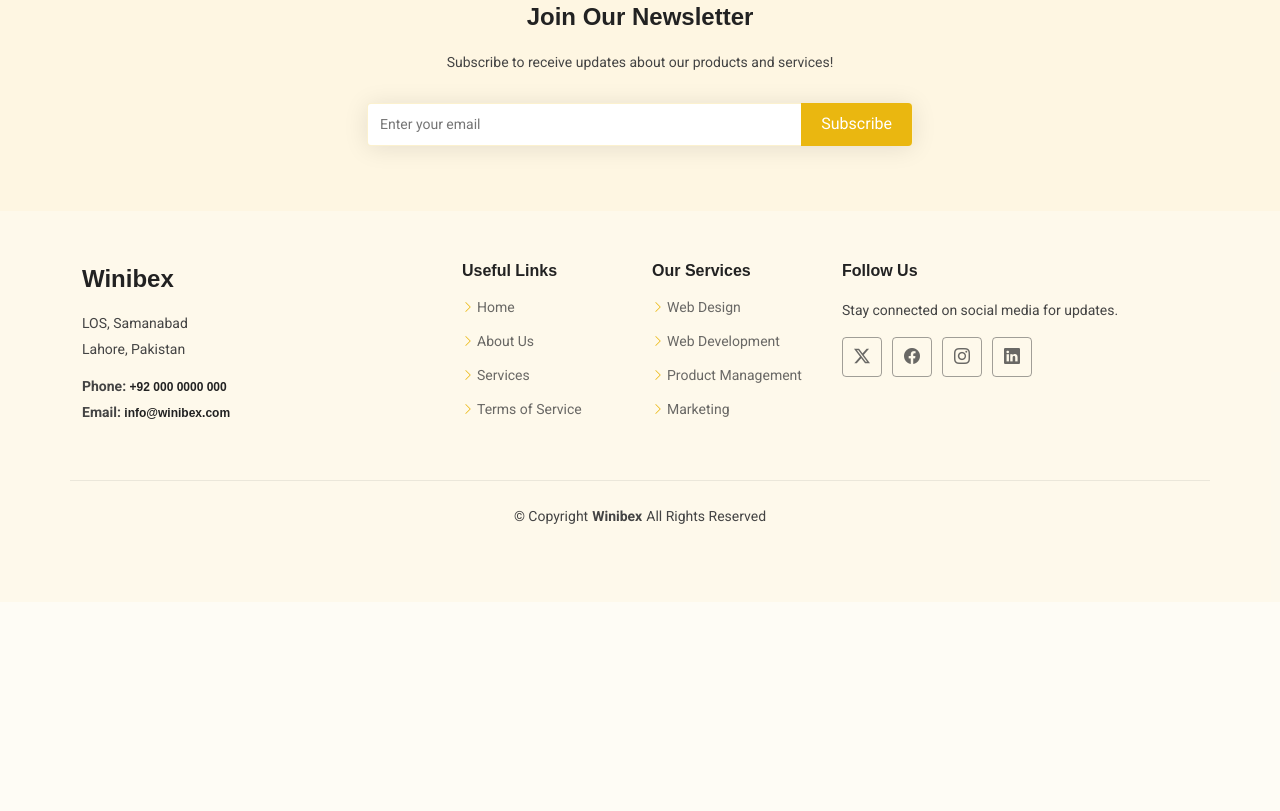
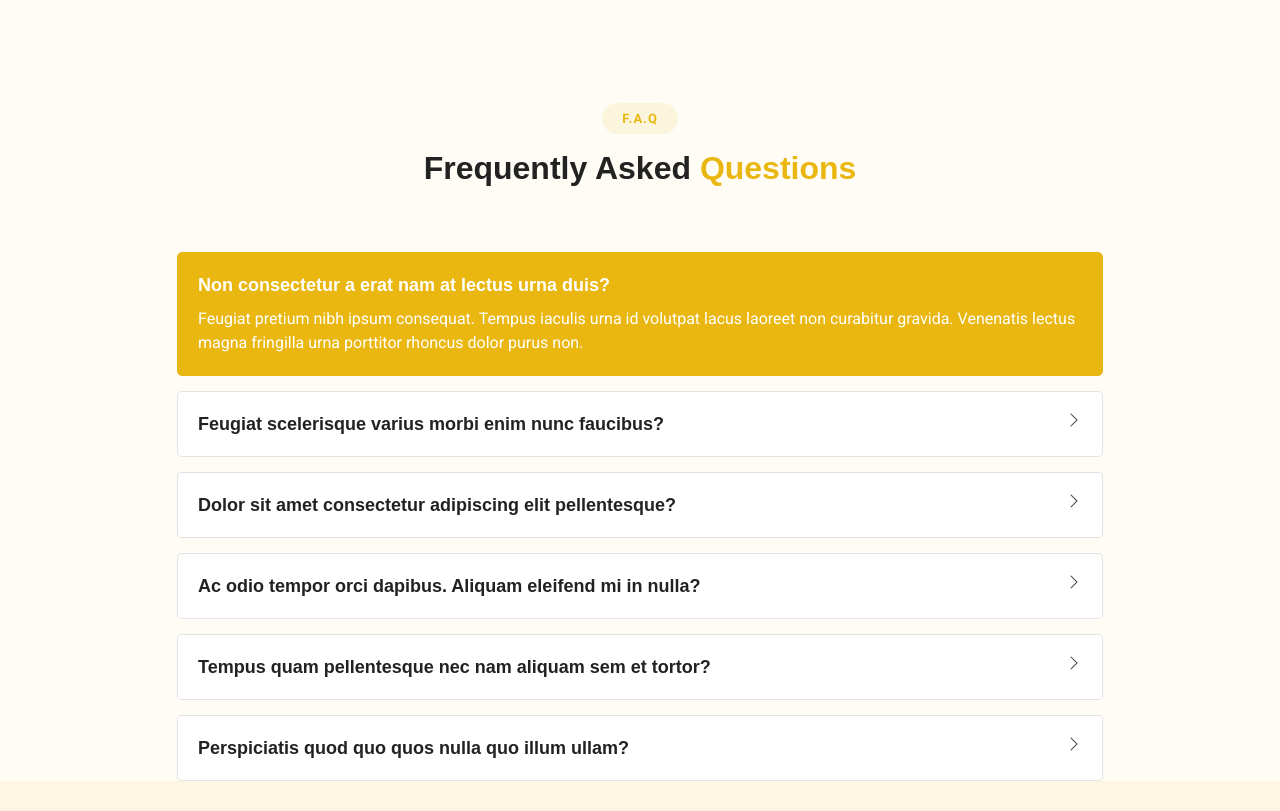
Before and after one commit to mayo1758/winibex-website.github.io, a plain HTML site: page index.html in a window 1280 px wide. Shown: the part 4709-5520 px from the top of the page. Before the commit the page ends 5311 px from the top, so only its background shows below. Drawn offline with Linux system fonts and the light colour scheme.

```diff
--- a/assets/css/main.css
+++ b/assets/css/main.css
@@ -1161,6 +1161,10 @@ h6 {
 /*--------------------------------------------------------------
 # Team Section
 --------------------------------------------------------------*/
+.team{
+  margin-bottom: 0px;
+}
+
 .team .team-member {
   background-color: var(--surface-color);
   box-shadow: 0px 2px 15px rgba(0, 0, 0, 0.1);
@@ -1238,3 +1242,90 @@ h6 {
 .team .team-member:hover .social {
   opacity: 1;
 }
+
+
+/*--------------------------------------------------------------
+# Faq Section
+--------------------------------------------------------------*/
+.faq .faq-container .faq-item {
+  background-color: var(--surface-color);
+  position: relative;
+  padding: 20px;
+  margin-bottom: 15px;
+  border: 1px solid color-mix(in srgb, var(--default-color), transparent 85%);
+  border-radius: 5px;
+  overflow: hidden;
+}
+
+.faq .faq-container .faq-item:last-child {
+  margin-bottom: 0;
+}
+
+.faq .faq-container .faq-item h3 {
+  font-weight: 600;
+  font-size: 18px;
+  line-height: 24px;
+  margin: 0 30px 0 0;
+  transition: 0.3s;
+  cursor: pointer;
+  display: flex;
+  align-items: center;
+}
+
+.faq .faq-container .faq-item h3 .num {
+  color: var(--accent-color);
+  padding-right: 5px;
+}
+
+.faq .faq-container .faq-item h3:hover {
+  color: black;
+}
+
+.faq .faq-container .faq-item .faq-content {
+  display: grid;
+  grid-template-rows: 0fr;
+  transition: 0.3s ease-in-out;
+  visibility: hidden;
+  opacity: 0;
+}
+
+.faq .faq-container .faq-item .faq-content p {
+  margin-bottom: 0;
+  overflow: hidden;
+}
+
+.faq .faq-container .faq-item .faq-toggle {
+  position: absolute;
+  top: 20px;
+  right: 20px;
+  font-size: 16px;
+  line-height: 0;
+  transition: 0.3s;
+  cursor: pointer;
+}
+
+.faq .faq-container .faq-item .faq-toggle:hover {
+  color: var(--accent-color);
+}
+
+.faq .faq-container .faq-active {
+  background-color: var(--accent-color);
+  border-color: var(--accent-color);
+  color: var(--contrast-color);
+}
+
+.faq .faq-container .faq-active h3 {
+  color: var(--contrast-color);
+}
+
+.faq .faq-container .faq-active .faq-content {
+  grid-template-rows: 1fr;
+  visibility: visible;
+  opacity: 1;
+  padding-top: 10px;
+}
+
+.faq .faq-container .faq-active .faq-toggle {
+  transform: rotate(90deg);
+  color: var(--accent-color);
+}
--- a/index.html
+++ b/index.html
@@ -38,7 +38,7 @@
   <meta name="twitter:image" content="https://www.winibex.com/assets/img/seo-banner.jpg">
 
   <!-- Favicon for Branding -->
-  <link rel="icon" href="assets/images/favicon.png" type="image/x-icon">
+  <link rel="icon" href="assets/images/favicon final.png" type="image/x-icon">
 
   <!-- Google Fonts -->
   <link href="https://fonts.googleapis.com" rel="preconnect">
@@ -585,6 +585,81 @@
       </section><!-- /Team Section -->
 
 
+       <!-- Faq Section -->
+    <section id="faq" class="faq section light-background">
+
+      <!-- Section Title -->
+      <div class="container section-title" data-aos="fade-up">
+        <h2>F.A.Q</h2>
+        <p><span>Frequently Asked</span> <span class="description-title">Questions</span></p>
+      </div><!-- End Section Title -->
+
+      <div class="container">
+
+        <div class="row justify-content-center">
+
+          <div class="col-lg-10" data-aos="fade-up" data-aos-delay="100">
+
+            <div class="faq-container">
+
+              <div class="faq-item faq-active">
+                <h3>Non consectetur a erat nam at lectus urna duis?</h3>
+                <div class="faq-content">
+                  <p>Feugiat pretium nibh ipsum consequat. Tempus iaculis urna id volutpat lacus laoreet non curabitur gravida. Venenatis lectus magna fringilla urna porttitor rhoncus dolor purus non.</p>
+                </div>
+                <i class="faq-toggle bi bi-chevron-right"></i>
+              </div><!-- End Faq item-->
+
+              <div class="faq-item">
+                <h3>Feugiat scelerisque varius morbi enim nunc faucibus?</h3>
+                <div class="faq-content">
+                  <p>Dolor sit amet consectetur adipiscing elit pellentesque habitant morbi. Id interdum velit laoreet id donec ultrices. Fringilla phasellus faucibus scelerisque eleifend donec pretium. Est pellentesque elit ullamcorper dignissim. Mauris ultrices eros in cursus turpis massa tincidunt dui.</p>
+                </div>
+                <i class="faq-toggle bi bi-chevron-right"></i>
+              </div><!-- End Faq item-->
+
+              <div class="faq-item">
+                <h3>Dolor sit amet consectetur adipiscing elit pellentesque?</h3>
+                <div class="faq-content">
+                  <p>Eleifend mi in nulla posuere sollicitudin aliquam ultrices sagittis orci. Faucibus pulvinar elementum integer enim. Sem nulla pharetra diam sit amet nisl suscipit. Rutrum tellus pellentesque eu tincidunt. Lectus urna duis convallis convallis tellus. Urna molestie at elementum eu facilisis sed odio morbi quis</p>
+                </div>
+                <i class="faq-toggle bi bi-chevron-right"></i>
+              </div><!-- End Faq item-->
+
+              <div class="faq-item">
+                <h3>Ac odio tempor orci dapibus. Aliquam eleifend mi in nulla?</h3>
+                <div class="faq-content">
+                  <p>Dolor sit amet consectetur adipiscing elit pellentesque habitant morbi. Id interdum velit laoreet id donec ultrices. Fringilla phasellus faucibus scelerisque eleifend donec pretium. Est pellentesque elit ullamcorper dignissim. Mauris ultrices eros in cursus turpis massa tincidunt dui.</p>
+                </div>
+                <i class="faq-toggle bi bi-chevron-right"></i>
+              </div><!-- End Faq item-->
+
+              <div class="faq-item">
+                <h3>Tempus quam pellentesque nec nam aliquam sem et tortor?</h3>
+                <div class="faq-content">
+                  <p>Molestie a iaculis at erat pellentesque adipiscing commodo. Dignissim suspendisse in est ante in. Nunc vel risus commodo viverra maecenas accumsan. Sit amet nisl suscipit adipiscing bibendum est. Purus gravida quis blandit turpis cursus in</p>
+                </div>
+                <i class="faq-toggle bi bi-chevron-right"></i>
+              </div><!-- End Faq item-->
+
+              <div class="faq-item">
+                <h3>Perspiciatis quod quo quos nulla quo illum ullam?</h3>
+                <div class="faq-content">
+                  <p>Enim ea facilis quaerat voluptas quidem et dolorem. Quis et consequatur non sed in suscipit sequi. Distinctio ipsam dolore et.</p>
+                </div>
+                <i class="faq-toggle bi bi-chevron-right"></i>
+              </div><!-- End Faq item-->
+
+            </div>
+
+          </div><!-- End Faq Column-->
+
+        </div>
+
+      </div>
+
+    </section><!-- /Faq Section -->
+
 
   <!-- Footer Placeholder -->
   <div id="footer-container"></div>
```
Also changed, not shown: assets/images/favicon final.png (added), assets/images/favicon.png (deleted).
